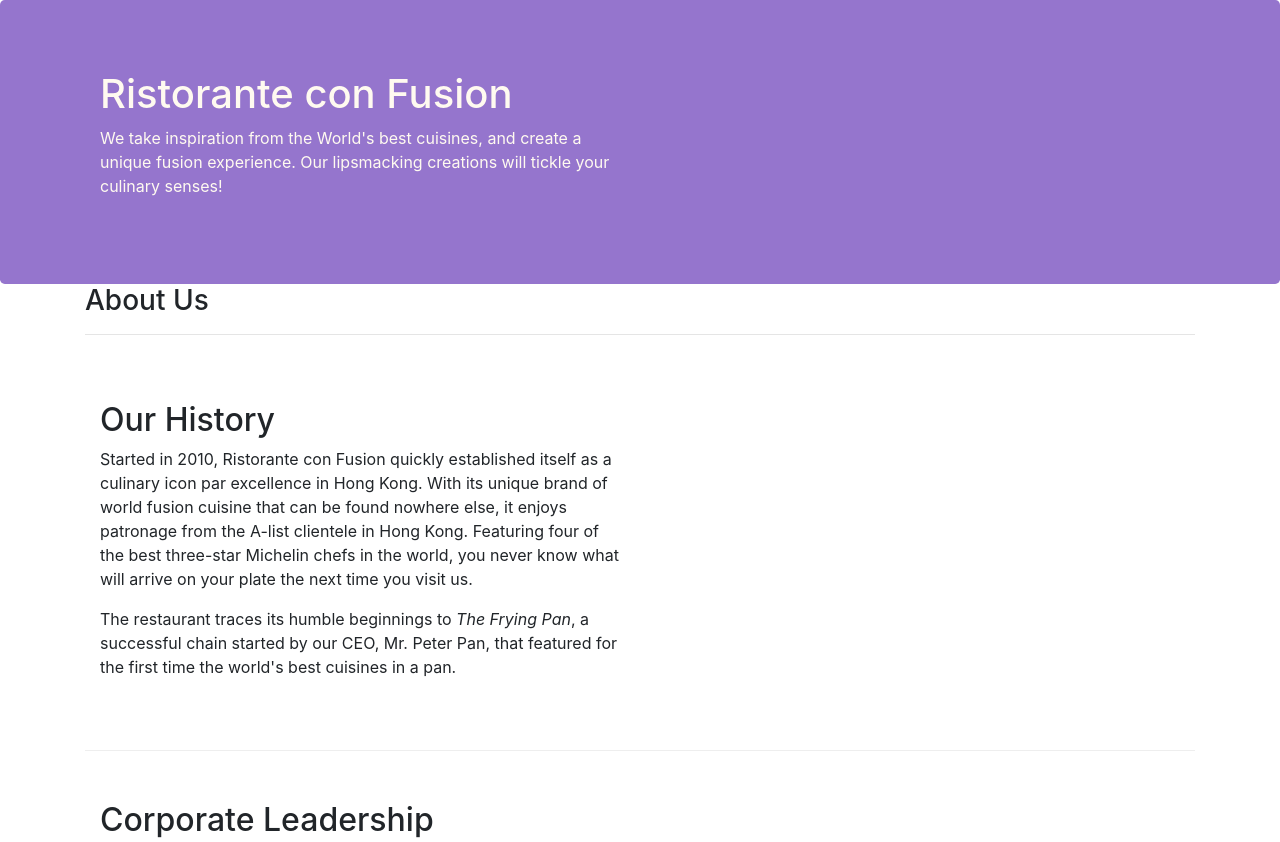
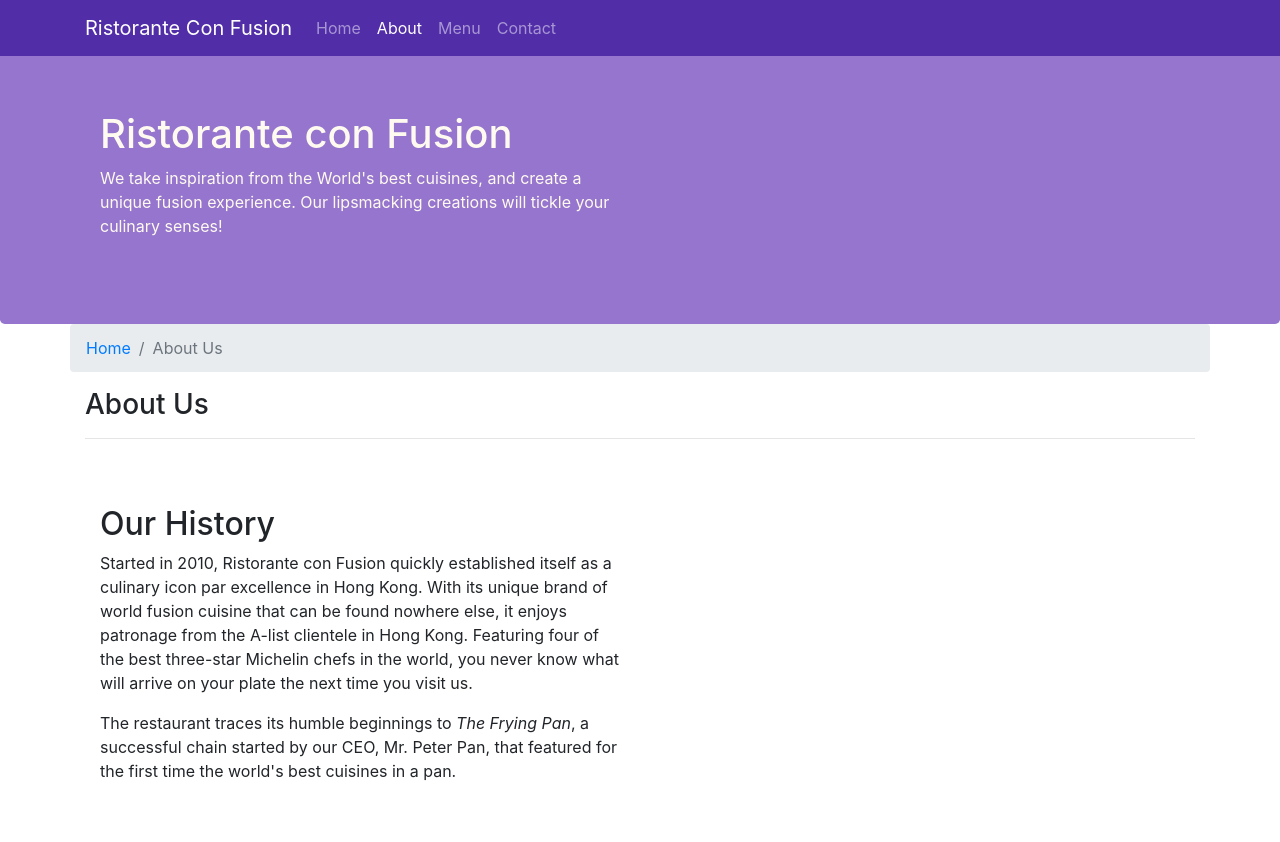
Before and after one commit to RheasCode/Bootstrap_Restaurant, a website: page aboutus.html in a window 1280 px wide. Shown: the top 842 px of the page. Drawn offline with nearby package versions, Linux system fonts and the light colour scheme.

Commit message:
Navigation Bar and Breadcrumbs

```diff
--- a/aboutus.html
+++ b/aboutus.html
@@ -15,7 +15,22 @@
 </head>
 
 <body>
-
+  <button class="navbar-toggler" type="button" data-toggle="collapse" data-target="#Navbar">
+        <span class="navbar-toggler-icon"></span>
+  </button>
+  <nav class="navbar navbar-dark navbar-expand-sm fixed-top">
+    <div class="container">
+       <a class="navbar-brand" href="./index.html">Ristorante Con Fusion</a>
+       <div class="collapse navbar-collapse" id="Navbar">
+            <ul class="navbar-nav mr-auto">
+                <li class="nav-item"><a class="nav-link" href="./index.html">Home</a></li>
+                <li class="nav-item active"><a class="nav-link" href="#">About</a></li>
+                <li class="nav-item"><a class="nav-link" href="#">Menu</a></li>
+                <li class="nav-item"><a class="nav-link" href="#">Contact</a></li>
+            </ul>
+        </div>
+    </div>
+</nav>
     <header class="jumbotron">
         <div class="container">
             <div class="row row-header">
@@ -31,6 +46,10 @@
 
     <div class="container">
         <div class="row">
+          <ol class="col-12 breadcrumb">
+                <li class="breadcrumb-item"><a href="./index.html">Home</a></li>
+                <li class="breadcrumb-item active">About Us</li>
+            </ol>
             <div class="col col-sm">
                <h3>About Us</h3>
                <hr>
@@ -70,7 +89,7 @@
                 <div class="col-4 offset-1 col-sm-2">
                     <h5>Links</h5>
                     <ul class="list-unstyled">
-                        <li><a href="#">Home</a></li>
+                        <li><a href="./index.html">Home</a></li>
                         <li><a href="#">About</a></li>
                         <li><a href="#">Menu</a></li>
                         <li><a href="#">Contact</a></li>
--- a/css/styles.css
+++ b/css/styles.css
@@ -27,3 +27,11 @@ address{
     margin:0px;
     color:#0f0f0f;
 }
+/*body{
+    padding:50px 0px 0px 0px;
+    z-index:0;
+}*/
+
+.navbar-dark {
+     background-color: #512DA8;
+}
```
Also changed, not shown: index.html (+17 -2 lines).
